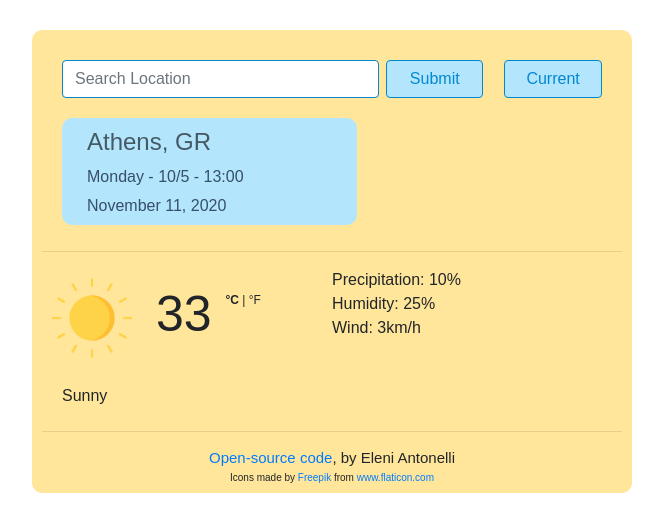
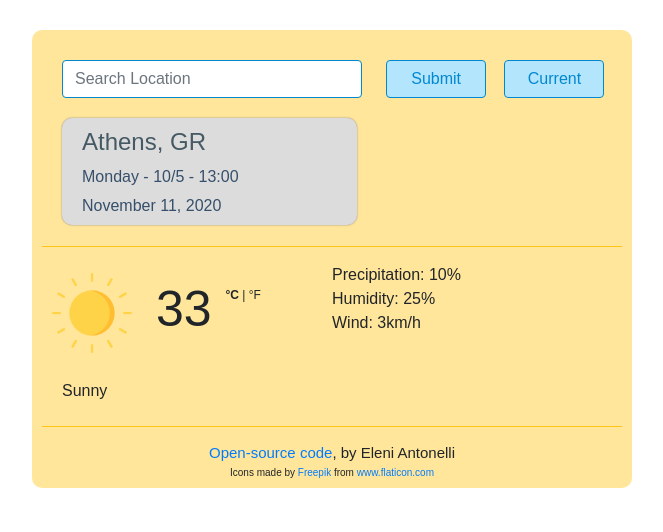
Before and after one commit to elenianto/Eleni-Orange-Weather, a website: page index.html in a window 1280 px wide. Shown: the whole page, without its empty margins (38-701 px from the left). Drawn offline with nearby package versions, Linux system fonts and the light colour scheme.

Commit message:
Update css

```diff
--- a/src/styles.css
+++ b/src/styles.css
@@ -47,7 +47,7 @@ small {
 }
 .form-control {
   display: block;
-  width: 95%;
+  width: 300px;
   margin: 25px 0px 0px 20px;
   height: calc(1.5em + 0.75rem + 2px);
   padding: 0.375rem 0.75rem;
@@ -62,8 +62,8 @@ small {
   transition: border-color 0.15s ease-in-out, box-shadow 0.15s ease-in-out;
 }
 hr {
-  border-top: 1px solid rgba(255, 193, 7, 0.9)
-  line-height: 3;
+  border-top: 1px solid rgba(255, 193, 7, 0.9);
+  padding: 0px;
 }
 img {
   padding: 10px;
@@ -75,24 +75,26 @@ img {
   color: #0288d1;
   width: 100%;
 }
-#submit-location-button{
+#submit-location-button {
   margin: 25px 0px 0px 0px;
-  width: 110%;
+  width: 100px;
 }
-#current-location-button{
+#current-location-button {
   margin: 25px 0px 0px 20px;
-  width: 110%;
-  background-color:  #b3e5fc;
+  width: 100px;
+  background-color: #b3e5fc;
   background-clip: padding-box;
   border: 1px solid #0288d1;
   transition: border-color 0.15s ease-in-out, box-shadow 0.15s ease-in-out;
 }
 
-#city-date-info{
-  background: #B3E5FC;
-  margin: 20px 3px 10px 25px;
+#city-date-info {
+  background: #dcdcdc;
+  margin: 20px 0px 5px 25px;
+  padding: 0px 0px;
   border-radius: 10px;
-  width:120%;
+  width: 300px;
+  box-shadow: 0px 0px 2px #888888;
 }
 
 #credit-footer {
```
